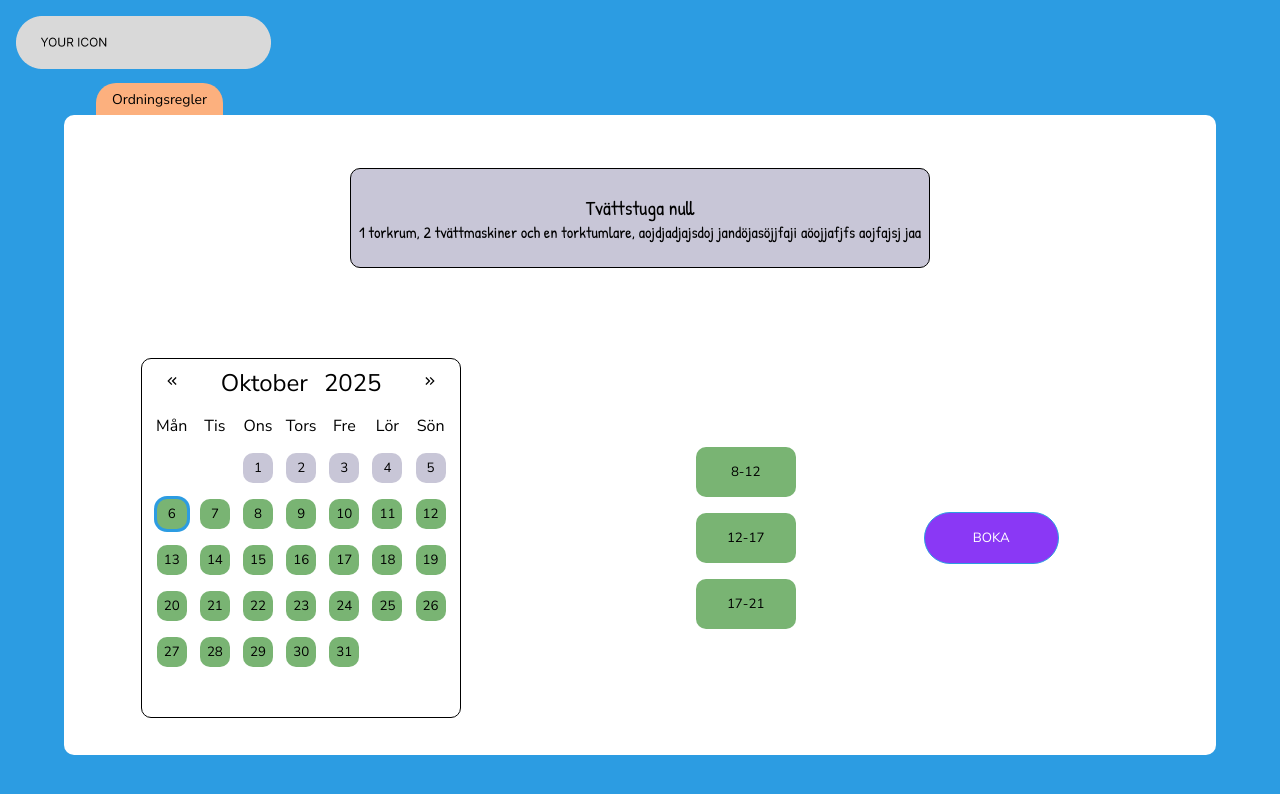
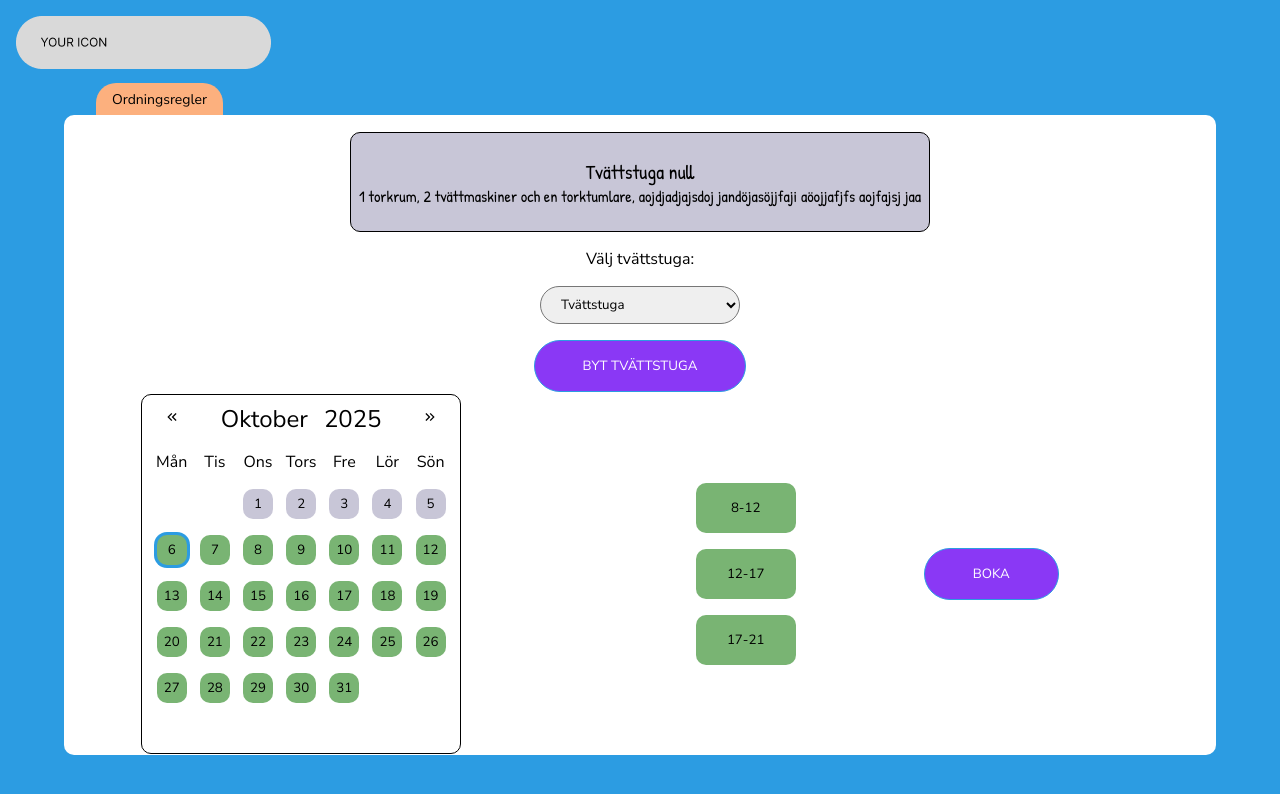
Before and after one commit to Chokladglasyr/LaundryBooking, a React (Vite) app in the folder frontend/: page /booking in a window 1280 px wide. Shown: the top 794 px of the page. Built offline with nearby package versions, Linux system fonts and the light colour scheme.

Commit message:
feat: added to chooseroom component to change text depending where it is

```diff
--- a/frontend/src/components/Booking.tsx
+++ b/frontend/src/components/Booking.tsx
@@ -1,5 +1,5 @@
 import Calendar from "./Calendar"
-// import ChooseRoom from "./ChooseRoom"
+import ChooseRoom from "./ChooseRoom"
 
 
 function Booking() {
@@ -11,11 +11,14 @@ const room = {
     return(
         <>
         <div className="landing" id="booking">
+            <div className="description-container">
+
         <article className="room-details">
         <h1>{`Tvättstuga ${room_id}`}</h1>
         <p>{room.description}</p>
         </article>
-        {/* <ChooseRoom /> */}
+        <ChooseRoom />
+            </div>
         {/* <div className="calendar-container"> */}
         <Calendar />
 
--- a/frontend/src/components/ChooseRoom.tsx
+++ b/frontend/src/components/ChooseRoom.tsx
@@ -15,8 +15,9 @@ function ChooseRoom() {
   const goToBooking = (e: React.FormEvent<HTMLFormElement>) => {
     e.preventDefault();
     navigate(`/booking?id=${formData}`);
-    // location.reload()
-  };
+    location.reload()
+};
+
   const handleInput = (e: React.ChangeEvent<HTMLSelectElement>) => {
     const { value } = e.target;
     setFormData(value);
@@ -34,7 +35,7 @@ function ChooseRoom() {
           ))}
         </select>
         <button className="primary-btn-booking" id="book">
-          BOKA
+          {window.location.pathname.includes('booking') ? 'BYT TVÄTTSTUGA' : 'BOKA' }
         </button>
       </form>
     </>
--- a/frontend/src/css/booking.css
+++ b/frontend/src/css/booking.css
@@ -21,6 +21,8 @@
   h1 {
     font-size: 20px;
   }
+}
+.description-container {
   @media (min-width: 600px) {
     grid-column: 1 / span 2;
   }
@@ -112,7 +114,9 @@
   flex-direction: column;
   gap: 1rem;
 }
-.timeslot, .timeslot-selected, .timeslot-invalid {
+.timeslot,
+.timeslot-selected,
+.timeslot-invalid {
   width: 100px;
   padding: 1rem;
   border-radius: 10px;
@@ -120,8 +124,8 @@
   background-color: var(--secondary-green-color);
 }
 .timeslot-selected {
-    border: dashed 2px var(--tertiary-green-color)
+  border: dashed 2px var(--tertiary-green-color);
 }
 .timeslot-invalid {
-    background-color: var(--primary-red-color);
+  background-color: var(--primary-red-color);
 }
```
